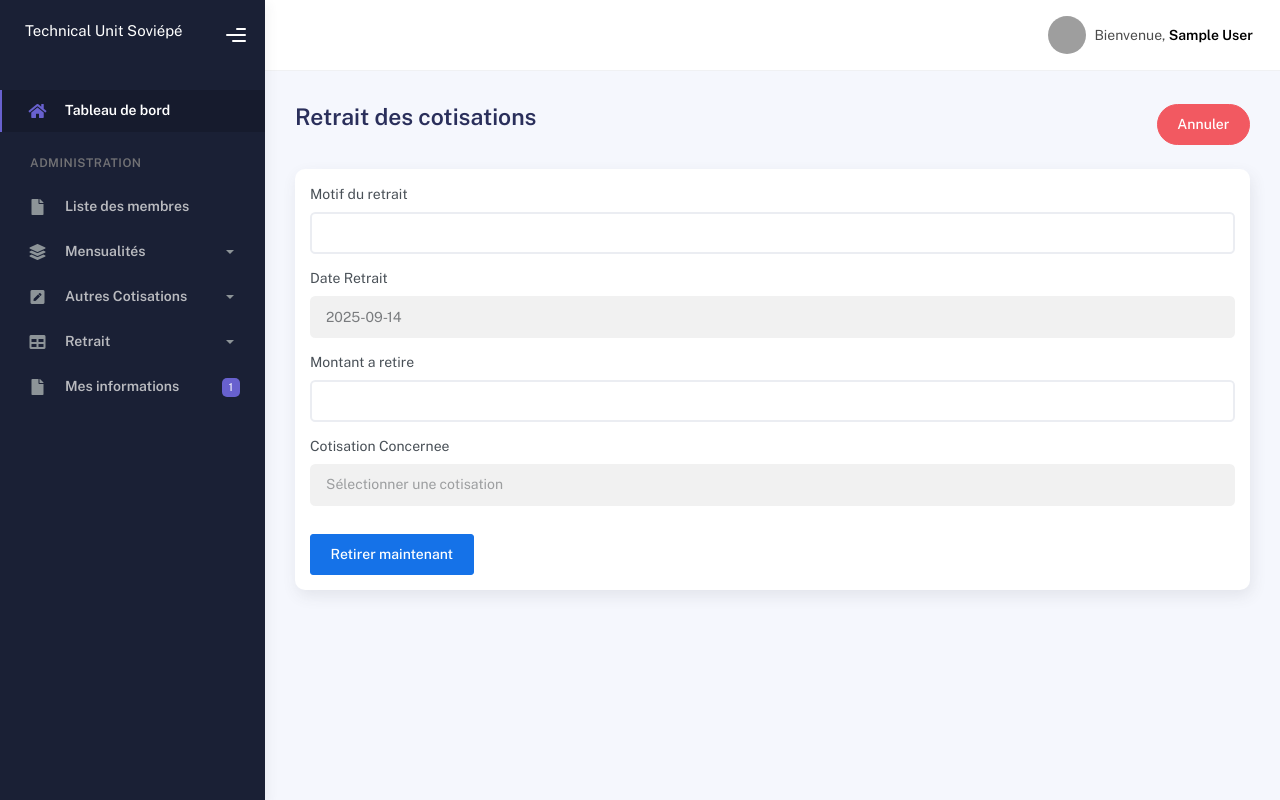
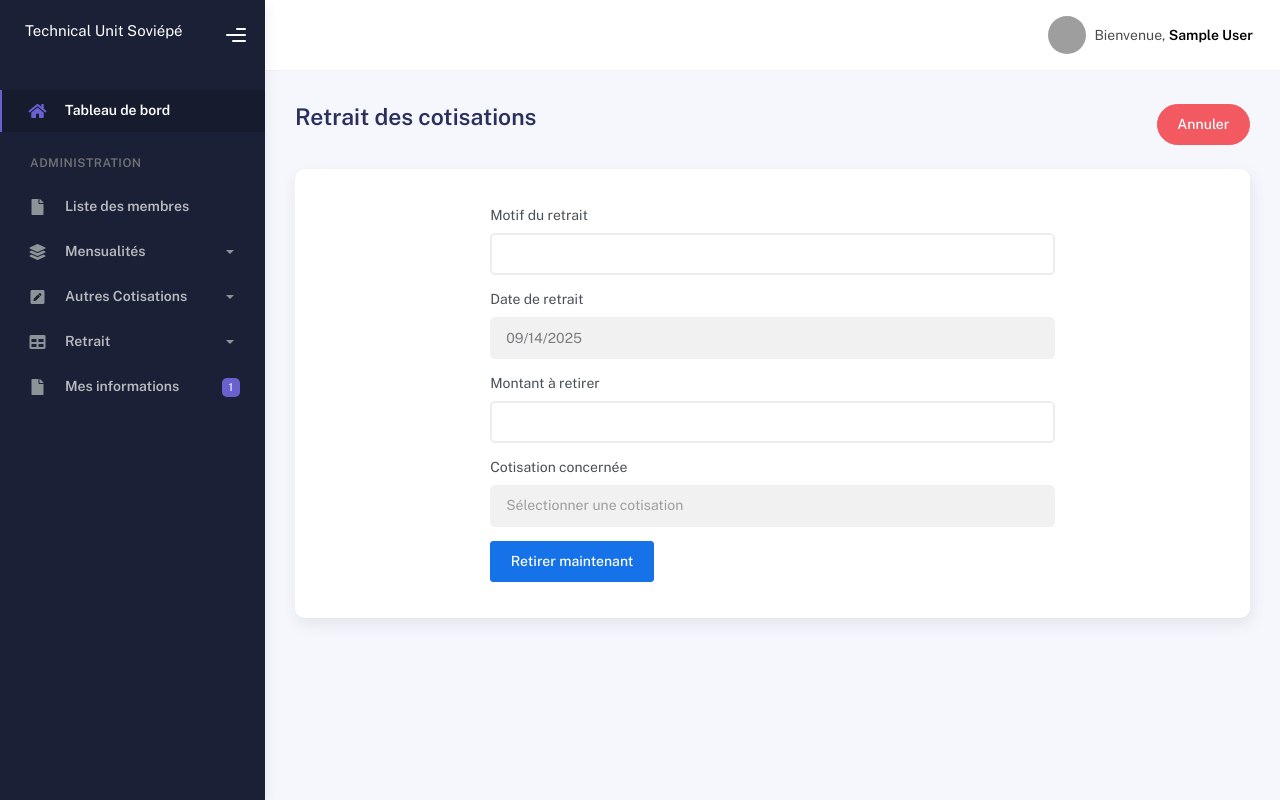
Before and after one commit to ebenezer-2004/unitetechnique, a PHP site: page /retrait_autres_cotisations.php in a window 1280 px wide. Run offline with PHP 8.4, Linux system fonts and the light colour scheme; the visitor is signed in with stand-in values (Sample User, id 1); tables that the repository leaves empty or names only in its code hold one stand-in row (values such as "Sample post"); grey boxes are pictures that could not be loaded.

Commit message:
Correction des bugs

```diff
--- a/retrait_autres_cotisations.php
+++ b/retrait_autres_cotisations.php
@@ -1,18 +1,16 @@
 <?php
 session_start();
 if (!isset($_SESSION['nom']) || !isset($_SESSION['prenom'])) {
-  $location = './login.php';
-  header('location:' . $location);
+    header('Location: ./login.php');
+    exit;
 }
-
-
 ?>
 <!DOCTYPE html>
-<html lang="en">
+<html lang="fr">
 
 <head>
     <meta http-equiv="X-UA-Compatible" content="IE=edge" />
-  <title>Administration</title>
+    <title>Administration — Retrait des cotisations</title>
     <meta content="width=device-width, initial-scale=1.0, shrink-to-fit=no" name="viewport" />
     <link rel="icon" href="assets/img/kaiadmin/favicon.ico" type="image/x-icon" />
 
@@ -30,155 +28,175 @@ if (!isset($_SESSION['nom']) || !isset($_SESSION['prenom'])) {
                 ],
                 urls: ["assets/css/fonts.min.css"],
             },
-      active: function () {
+            active: function() {
                 sessionStorage.fonts = true;
             },
         });
     </script>
 
-
+    <!-- Styles -->
     <link rel="stylesheet" href="assets/css/bootstrap.min.css" />
     <link rel="stylesheet" href="assets/css/plugins.min.css" />
     <link rel="stylesheet" href="assets/css/kaiadmin.min.css" />
+    <link rel="stylesheet" href="assets/css/demo.css" />
 
+    <style>
+        /* Custom select-box styles */
+        .select-box {
+            position: relative;
+            width: 100%;
+        }
 
-  <link rel="stylesheet" href="assets/css/demo.css" />
-</head>
-<style>
-  .content {
-    background: white;
+        .select-box .select-option {
+            cursor: pointer;
+        }
+
+        .select-box .content {
+            background: #fff;
             position: absolute;
             color: #000;
             border-radius: 7px;
-    margin-top: 15px;
+            margin-top: 5px;
             width: 100%;
             z-index: 999;
             display: none;
-
-
+            border: 1px solid #ccc;
+            box-shadow: 0 2px 8px rgba(0, 0, 0, 0.15);
         }
 
-  .content input {
-    margin-top: 20px;
+        .select-box.active .content {
+            display: block;
+        }
+
+        .content input[type="text"] {
+            margin: 10px;
         }
 
         .options {
-    max-height: 145px;
+            max-height: 200px;
             overflow-y: auto;
-    scroll-behavior: smooth;
             padding: 0;
+            margin: 0;
         }
 
         .options li {
             padding: 10px 15px;
             list-style: none;
-    font-size: 15px;
+            font-size: 14px;
             cursor: pointer;
-    border-bottom: 1px solid gray;
+            border-bottom: 1px solid #eee;
+            transition: background 0.2s;
         }
 
-  .options li:hover {}
-
-
-
-  .select-box.active .content {
-    display: block;
+        .options li:hover {
+            background-color: #f0f0f0;
         }
     </style>
+</head>
 
 <body>
     <div class="wrapper">
-    <?php include 'sidebar.php' ?>
+        <?php include 'sidebar.php'; ?>
         <div class="main-panel">
-      <?php include 'mainheader.php' ?>
+            <?php include 'mainheader.php'; ?>
 
             <div class="container">
                 <div class="page-inner">
                     <div class="d-flex align-items-left align-items-md-center flex-column flex-md-row pt-2 pb-4">
                         <div>
                             <h3 class="fw-bold mb-3">Retrait des cotisations</h3>
-
                         </div>
                         <div class="ms-md-auto py-2 py-md-0">
                             <a href="liste_retrait_autres_cotisations" class="btn btn-danger btn-round">Annuler</a>
                         </div>
                     </div>
+
                     <?php
+                    // SweetAlert messages
                     if (isset($_SESSION['message'])) {
+                        $msg = addslashes($_SESSION['message']);
+                        echo "
+                        <script>
+                            document.addEventListener('DOMContentLoaded', function() {
+                                Swal.fire({
+                                    icon: 'success',
+                                    title: 'Succès',
+                                    text: '{$msg}',
+                                    confirmButtonText: 'OK'
+                                });
+                            });
+                        </script>
+                        ";
+                    } elseif (isset($_SESSION['error'])) {
+                        $msg = addslashes($_SESSION['error']);
+                        echo "
+                        <script>
+                            document.addEventListener('DOMContentLoaded', function() {
+                                Swal.fire({
+                                    icon: 'error',
+                                    title: 'Erreur',
+                                    text: '{$msg}',
+                                    confirmButtonText: 'OK'
+                                });
+                            });
+                        </script>
+                        ";
+                    }
+                    unset($_SESSION['message'], $_SESSION['error']);
                     ?>
-            <div class="alert alert-success">
-              <?= $_SESSION['message'] ?>
+
+                    <div class="row row-card-no-pd d-flex justify-content-center">
+                        <div class="col-md-8">
+                            <div class="card p-4">
+
+                                <form action="./traitement/retrait_autre_cotisation.php" method="post" class="row g-3">
+                                    <div class="col-md-12">
+                                        <label for="motif" class="form-label">Motif du retrait</label>
+                                        <input type="text" class="form-control" id="motif" name="motif" required>
+                                    </div>
+                                    <div class="col-md-12">
+                                        <label for="dateretrait" class="form-label">Date de retrait</label>
+                                        <input type="date" class="form-control" id="dateretrait" name="dateretrait"
+                                            value="<?= date("Y-m-d") ?>" disabled>
+                                    </div>
+                                    <div class="col-md-12">
+                                        <label for="montant" class="form-label">Montant à retirer</label>
+                                        <input type="number" class="form-control" id="montant" name="montant" required min="0">
+                                    </div>
+
+                                    <div class="col-md-12 select-box">
+                                        <label for="soValue" class="form-label">Cotisation concernée</label>
+                                        <input type="text" class="form-control select-option" id="soValue"
+                                            placeholder="Sélectionner une cotisation" readonly name="cotcon" style="background: #fff;">
+                                        <input type="hidden" id="idm" name="id_cot_con">
+                                        <div class="content">
+                                            <input type="text" id="optionSearch" class="form-control mb-3"
+                                                placeholder="Rechercher">
+                                            <ul class="options">
+                                                <?php
+                                                require './traitement/connect.php';
+                                                $pst = $con->prepare('SELECT * FROM autres_cotisations');
+                                                $pst->execute();
+                                                $res = $pst->fetchAll(PDO::FETCH_ASSOC);
+                                                foreach ($res as $rs) {
+                                                    echo '<li data-id="' . htmlspecialchars($rs['id_ac']) . '">' . htmlspecialchars($rs['motif_acotisation']) . '</li>';
+                                                }
+                                                ?>
+                                            </ul>
+                                        </div>
                                     </div>
 
                                     <?php
+                                    // Vérifier s’il y a au moins une cotisation
+                                    $count = count($res);
+                                    ?>
+                                    <div class="col-12">
+                                        <button type="submit" class="btn btn-primary"
+                                            <?= ($count > 0 ? '' : 'disabled') ?>>Retirer maintenant</button>
+                                    </div>
 
-          } elseif (isset($_SESSION['error'])) {
-            ?>
-            <div class="alert alert-danger">
-              <?= $_SESSION['error'] ?>
-            </div>
-          <?php }
-          unset($_SESSION['message']);
-          unset($_SESSION['error'])
+                                </form>
 
-            ?>
-          <div class="row row-card-no-pd d-flex justify-content-center">
-            <div class="col-md-12">
-              <div class="card centered">
-
-                <form class="row g-3" action="./traitement/retrait_autre_cotisation.php" method="post">
-                  <div class="col-md-12">
-                    <label for="motif" class="form-label">Motif du retrait</label>
-                    <input type="text" class="form-control" id="motif" name="motif">
-                  </div>
-                  <div class="col-md-12">
-                    <label for="prenom" class="form-label">Date Retrait</label>
-                    <input type="text" class="form-control" id="dateretrait" name="dateretrait"
-                      value="<?= date("Y-m-d") ?>" disabled="true">
-
-
-                  </div>
-                  <div class="col-md-12">
-                    <label for="montant" class="form-label">Montant a retire</label>
-                    <input type="number" class="form-control" id="montant" name="montant">
-                  </div>
-                  <div class="col-md-12 select-box">
-                    <div class="col-md-12">
-                      <label for="id_membre" class="form-label">Cotisation Concernee</label>
-                      <input type="text" class="form-control mb-3 select-option"
-                        placeholder="Sélectionner une cotisation" id="soValue" readonly name="cotcon"
-                        style="cursor: pointer;">
-
-                    </div>
-                    <div class="col-md-12 content" style="position:relative">
-                      <input type="hidden" id="idm" class="form-control mb-3" name="id_cot_con">
-                      <input type="text" id="optionSearch" class="form-control mb-3" placeholder="Rechercher" id=""
-                        name="id">
-                      <ul class="options">
-                        <?php
-                        require './traitement/connect.php';
-
-                        $pst = $con->prepare('SELECT * FROM autres_cotisations');
-                        $pst->execute();
-                        $count = $pst->rowCount();
-                        $res = $pst->fetchAll(PDO::FETCH_ASSOC);
-                        foreach ($res as $rs) {
-                          ?>
-                          <li data-id="<?= $rs['id_ac'] ?>"><?= $rs['motif_acotisation'] ?></li>
-                        <?php } ?>
-                      </ul>
-                    </div>
-                  </div>
-                  <?php if($count>0){ ?>
-                  <div class="col-12">
-                    <button type="submit" class="btn btn-primary">Retirer maintenant</button>
-                  </div>
-                  <?php } else{?>
-                    <div class="col-12">
-                    <button type="submit" class="btn btn-primary" disabled>Retirer maintenant</button>
-                  </div>
-                    <?php  }  ?>
-                </form>
                             </div>
                         </div>
                     </div>
@@ -186,82 +204,80 @@ if (!isset($_SESSION['nom']) || !isset($_SESSION['prenom'])) {
                 </div>
             </div>
 
+            <!-- Scripts en bas pour de meilleures performances -->
             <script src="assets/js/core/jquery-3.7.1.min.js"></script>
             <script src="assets/js/core/popper.min.js"></script>
             <script src="assets/js/core/bootstrap.min.js"></script>
             <script src="assets/js/plugin/jquery-scrollbar/jquery.scrollbar.min.js"></script>
             <script src="assets/js/plugin/chart.js/chart.min.js"></script>
-
             <script src="assets/js/plugin/jquery.sparkline/jquery.sparkline.min.js"></script>
-
             <script src="assets/js/plugin/chart-circle/circles.min.js"></script>
-
             <script src="assets/js/plugin/datatables/datatables.min.js"></script>
-
-
-      <!-- jQuery Vector Maps -->
             <script src="assets/js/plugin/jsvectormap/jsvectormap.min.js"></script>
             <script src="assets/js/plugin/jsvectormap/world.js"></script>
 
-      <!-- Sweet Alert -->
+            <!-- SweetAlert -->
             <script src="assets/js/plugin/sweetalert/sweetalert.min.js"></script>
 
-      <!-- Kaiadmin JS -->
-      <script src="assets/js/kaiadmin.min.js"></script>
+            <!-- Ton JS perso pour le select custom -->
+            <script>
+                document.addEventListener('DOMContentLoaded', function() {
+                    const selectBox = document.querySelector('.select-box');
+                    const selectOptionInput = document.querySelector('.select-option');
+                    const soValueInput = document.querySelector('#soValue');
+                    const hiddenIdInput = document.querySelector('#idm');
+                    const searchInput = document.querySelector('#optionSearch');
+                    const optionsList = document.querySelector('.options');
+                    const optionItems = document.querySelectorAll('.options li');
 
-      <!-- Kaiadmin DEMO methods, don't include it in your project! -->
-      <script src="assets/js/setting-demo.js"></script>
-      <script src="assets/js/demo.js"></script>
-
-      <script>
-
-
-
-        const selectbox = document.querySelector(".select-box");
-        const selectOption = document.querySelector(".select-option");
-        const soValue = document.querySelector("#soValue");
-        const optionsearch = document.querySelector("#optionSearch");
-        const options = document.querySelector(".options");
-        const optionList = document.querySelectorAll(".options li");
-
-        selectOption.addEventListener('click', () => {
-          selectbox.classList.toggle('active');
-        })
-
-        optionList.forEach(element => {
-          element.addEventListener('click', () => {
-            text = element.textContent;
-            soValue.value = text;
-            document.querySelector('#idm').value = element.getAttribute('data-id')
-            selectbox.classList.remove('active')
-          })
+                    // Ouvre/ferme le menu
+                    selectOptionInput.addEventListener('click', function() {
+                        selectBox.classList.toggle('active');
+                        searchInput.value = '';
+                        filterOptions('');
+                        searchInput.focus();
                     });
 
-        optionsearch.addEventListener('input', () => {
-          var filter, li, i, textvalue;
-          filter = optionsearch.value.toUpperCase();
-          li = options.getElementsByTagName('li');
-          for (i = 0; i <= li.length; i++) {
-            liCount = li[i];
-            textvalue = liCount.textContent || liCount.innerText;
+                    // Quand on clique sur une option
+                    optionItems.forEach(function(item) {
+                        item.addEventListener('click', function() {
+                            const text = this.textContent.trim();
+                            const id = this.getAttribute('data-id');
+                            soValueInput.value = text;
+                            hiddenIdInput.value = id;
+                            selectBox.classList.remove('active');
+                        });
+                    });
 
+                    // Filtrer les options au fur et à mesure que l’utilisateur tape
+                    searchInput.addEventListener('input', function() {
+                        const filter = this.value.toUpperCase();
+                        filterOptions(filter);
+                    });
 
-
-            if (textvalue.indexOf(filter) > -1) {
-              li[i].style.display = '';
+                    function filterOptions(filter) {
+                        optionItems.forEach(function(item) {
+                            const txt = item.textContent || item.innerText;
+                            if (txt.toUpperCase().indexOf(filter) > -1) {
+                                item.style.display = '';
                             } else {
-              li[i].style.display = 'none';
+                                item.style.display = 'none';
                             }
+                        });
                     }
 
+                    // Fermer le select si on clique à l'extérieur
+                    document.addEventListener('click', function(event) {
+                        const isClickInside = selectBox.contains(event.target);
+                        if (!isClickInside) {
+                            selectBox.classList.remove('active');
+                        }
                     });
-
-
-
-
-
+                });
             </script>
 
+        </div>
+    </div>
 </body>
 
 </html>
```
Also changed, not shown: deleteRetrait.php (added, +14 -0 lines). Lines whose indentation alone changed are shown as unchanged.
